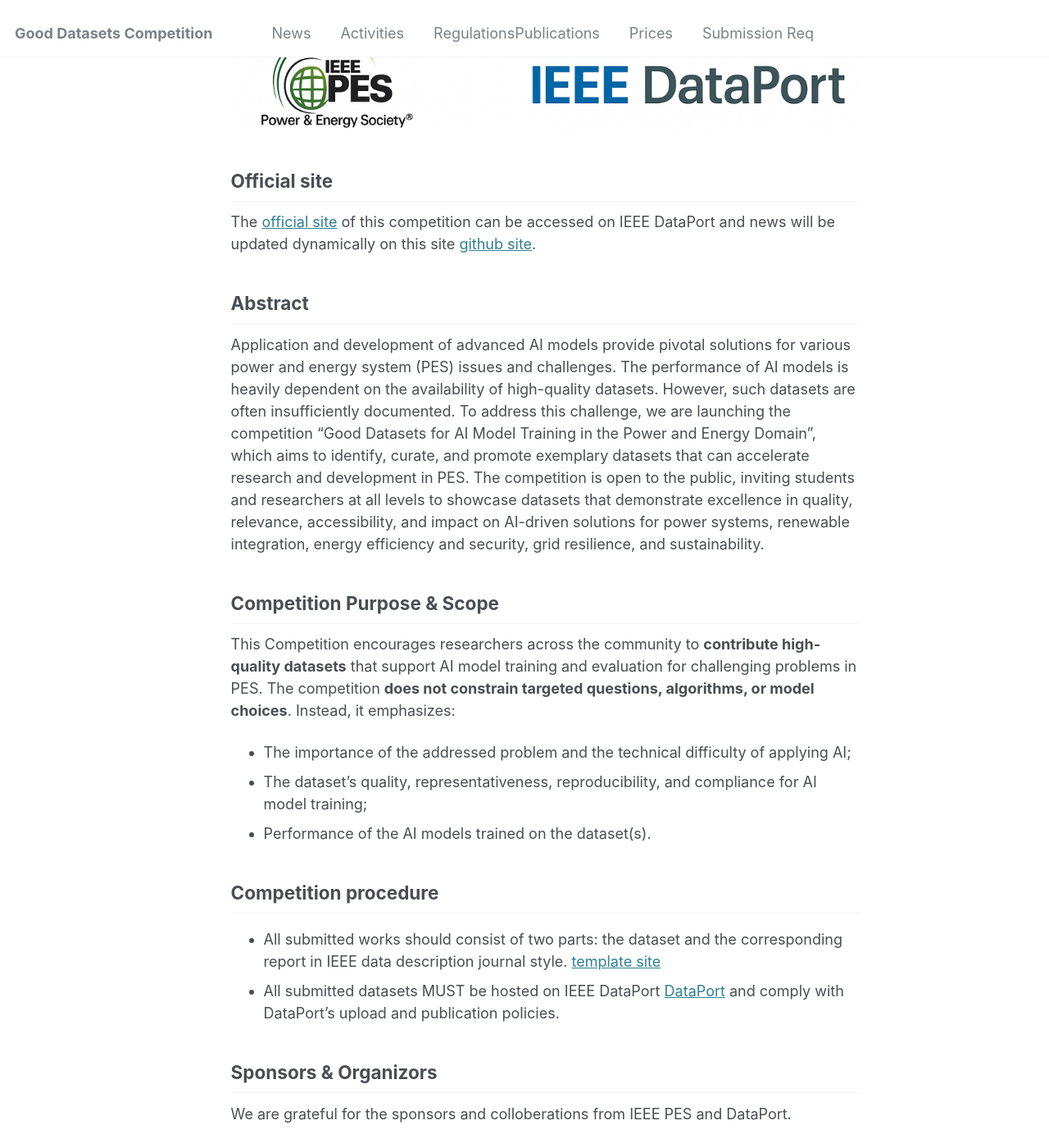
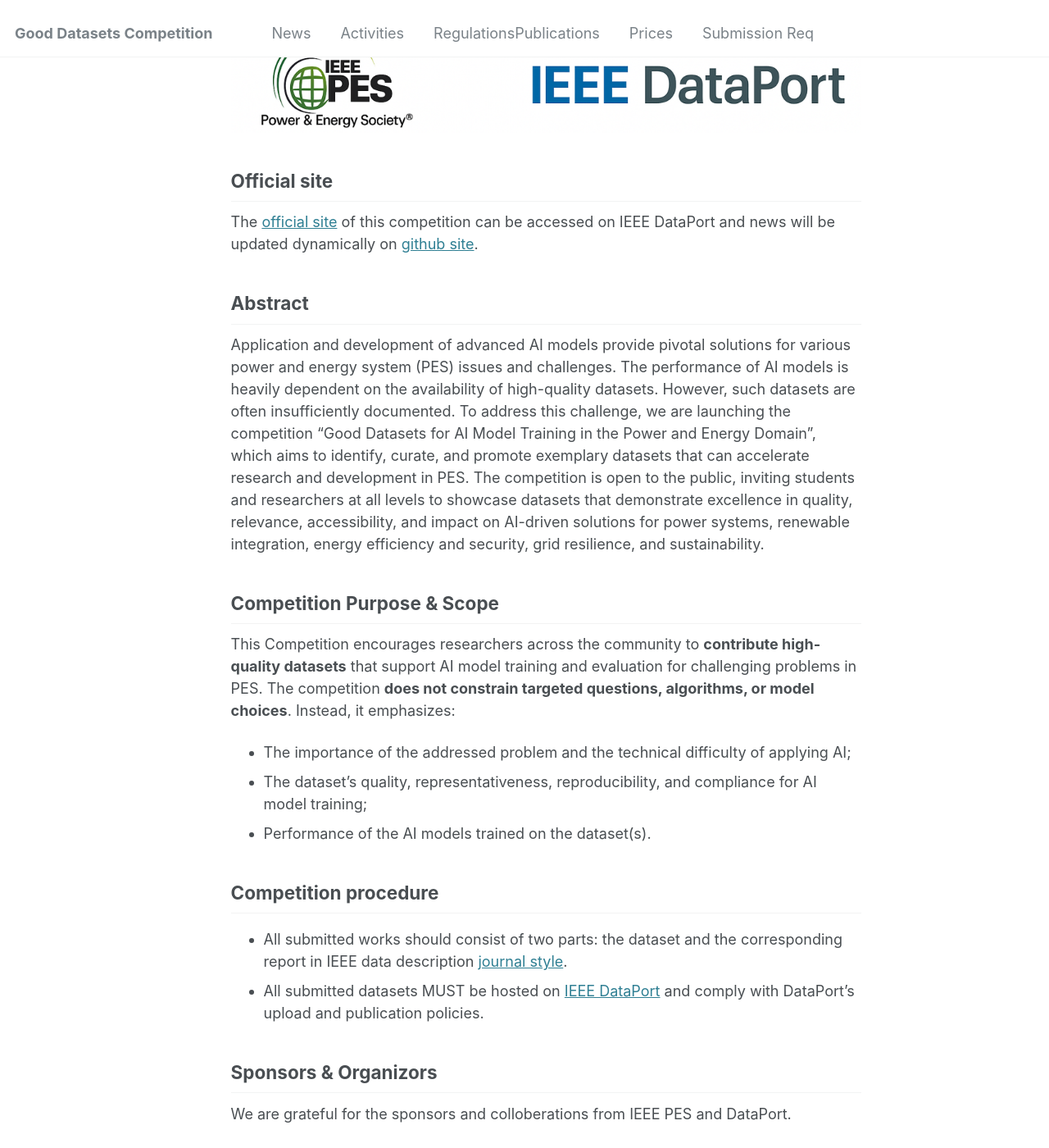
Before and after one commit to dpPEScomp/pesdpcompetition.github.io, a Jekyll site: the page built from _pages/about.md, in a window 1280 px wide and 1400 px high, scrolled down 507 px. Shown: the whole window at 82% size. Built offline with Jekyll 4.4.1, drawn with Linux system fonts in a browser that asks for light colours.

Commit message:
Update about.md

```diff
--- a/_pages/about.md
+++ b/_pages/about.md
@@ -10,7 +10,7 @@
 ![Competition Logo](https://dppescomp.github.io/pesdpcompetition.github.io/images/PEScompLogo.png)
 
 ## Official site
-The [official site]() of this competition can be accessed on IEEE DataPort and news will be updated dynamically on this site [github site](https://dppescomp.github.io/pesdpcompetition.github.io/).
+The [official site]() of this competition can be accessed on IEEE DataPort and news will be updated dynamically on [github site](https://dppescomp.github.io/pesdpcompetition.github.io/).
 
 
 ## Abstract
@@ -25,8 +25,8 @@
 
 
 ## Competition procedure
-* All submitted works should consist of two parts: the dataset and the corresponding report in IEEE data description journal style. [template site](https://ieeexplore.ieee.org/xpl/RecentIssue.jsp?punumber=10347231)
-* All submitted datasets MUST be hosted on IEEE DataPort [DataPort](https://ieee-dataport.org/) and comply with DataPort’s upload and publication policies.
+* All submitted works should consist of two parts: the dataset and the corresponding report in IEEE data description [journal style](https://ieeexplore.ieee.org/xpl/RecentIssue.jsp?punumber=10347231).
+* All submitted datasets MUST be hosted on [IEEE DataPort](https://ieee-dataport.org/) and comply with DataPort’s upload and publication policies.
 
 
 ## Sponsors & Organizors
```
